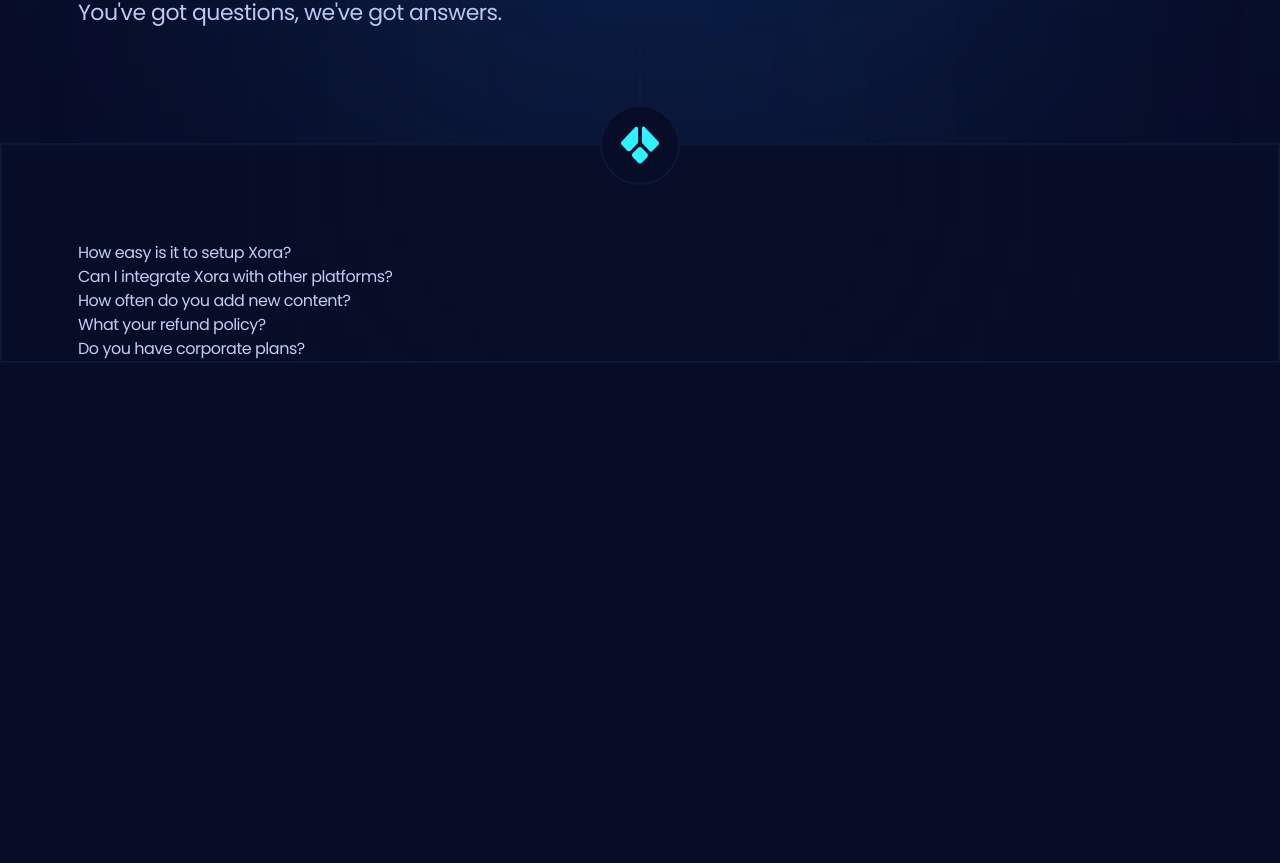
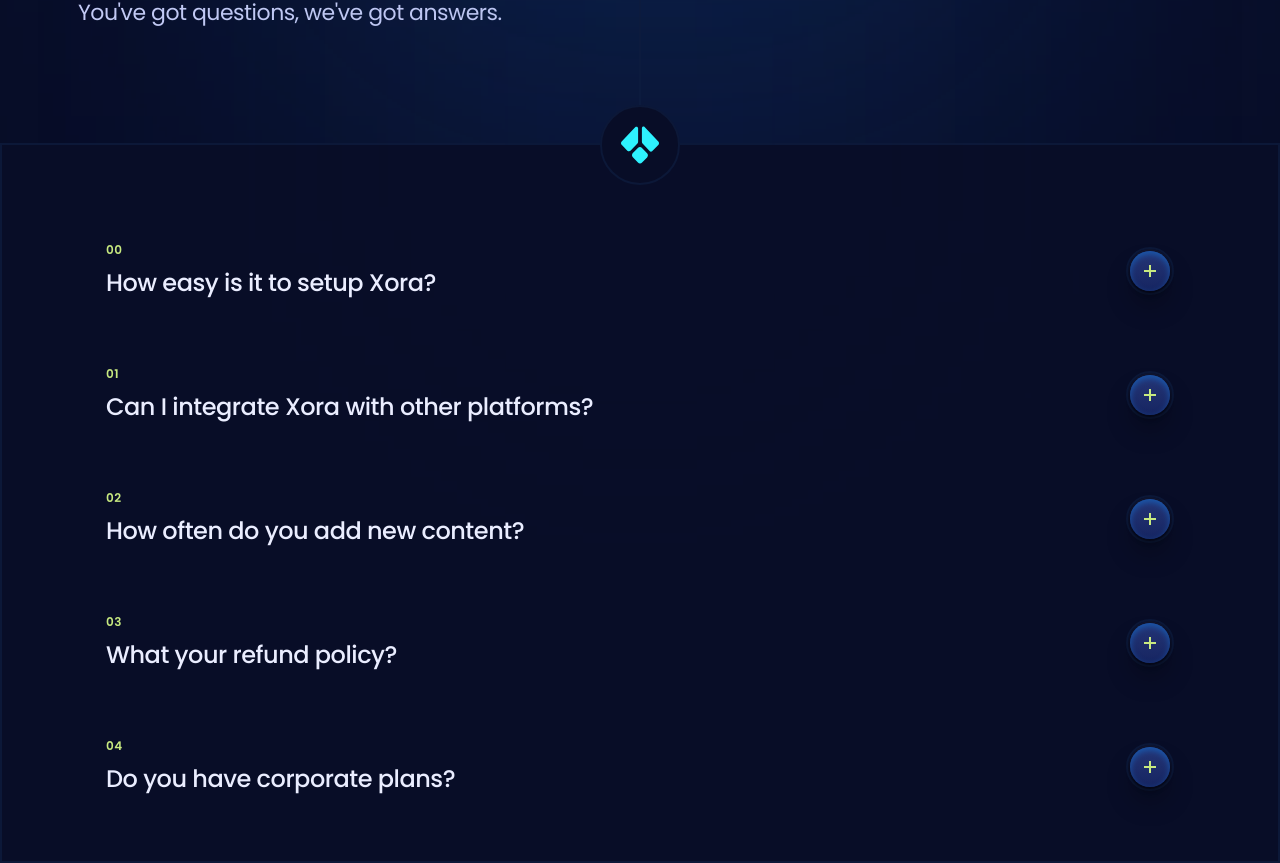
Before and after one commit to Washington-coder/xora, a React (Vite) app: page / in a window 1280 px wide. Shown: the part 3386-4249 px from the top of the page. Before the commit the page ends 3749 px from the top, so only its background shows below. Built offline with nearby package versions, Linux system fonts and the light colour scheme.

Commit message:
feat: faq section

```diff
--- a/package.json
+++ b/package.json
@@ -14,7 +14,8 @@
     "react": "^18.3.1",
     "react-countup": "^6.5.3",
     "react-dom": "^18.3.1",
-    "react-scroll": "^1.9.0"
+    "react-scroll": "^1.9.0",
+    "react-slidedown": "^2.4.7"
   },
   "devDependencies": {
     "@eslint/js": "^9.13.0",
--- /dev/null
+++ b/src/components/FaqItem.jsx
@@ -0,0 +1,40 @@
+import clsx from 'clsx'
+import { useState } from 'react'
+
+const FaqItem = ({ item, index }) => {
+    const [activeId, setActiveId] = useState(null);
+    const active = activeId === item.id;
+
+    return (
+        <div className="relative z-2 mb-16">
+            <div
+                className="group relative flex cursor-pointer items-center justify-between gap-10 px-7"
+                onClick={() => {
+                    setActiveId(activeId === item.id ? null : item.id);
+                }}
+            >
+                <div className="flex-1">
+                    <div className="small-compact mb-1.5 text-p3 max-lg:hidden">
+                        {index < 10 ? "0" : ""}
+                        {index}
+                    </div>
+                    <div
+                        className={clsx(
+                            "h6 text-p4 transition-colors duration-500 max-md:flex max-md:min-h-20 max-md:items-center",
+                            active && "max-lg:text-p1",
+                        )}
+                    >
+                        {item.question}
+                    </div>
+                </div>
+                <div className={clsx('faq-icon relative flex size-12 items-center justify-center rounded-full border-2 border-s2 shadow-400 transition-all duration-500 group-hover:border-s4',
+                    active && "before:bg-p1 after:rotate-0 after:bg-p1"
+                )}>
+                    <div className="g4 size-11/12 rounded-full shadow-300" />
+                </div>
+            </div>
+        </div>
+    )
+}
+
+export default FaqItem
--- a/src/sections/Faq.jsx
+++ b/src/sections/Faq.jsx
@@ -1,5 +1,6 @@
 import { Element } from 'react-scroll';
 import { faq } from '../constants/index'
+import FaqItem from '../components/FaqItem';
 
 const Faq = () => {
     const halfLength = Math.floor(faq.length/2);
@@ -23,8 +24,8 @@ const Faq = () => {
                         </div>
                         <div className="relative flex-1 pt-24">
                             {
-                                faq.slice(0, halfLength).map((faq, index) => (
-                                    <div>{faq.question}</div>
+                                faq.slice(0, halfLength).map((item, index) => (
+                                    <FaqItem key={item.id} item={item} index={index}  />
                                 ))
                             }
                         </div>
```
Also changed, not shown: 1 other file (tests, documents, lock files or other folders).
